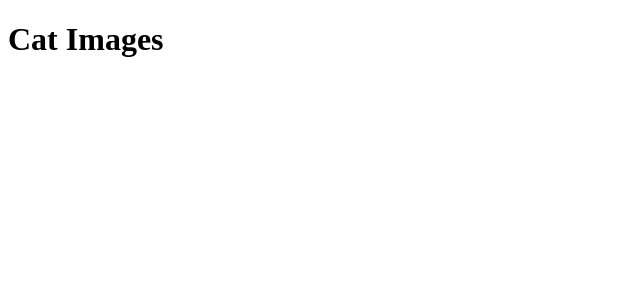
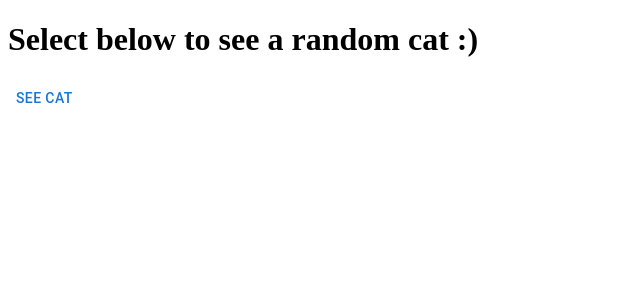
Before and after one commit to amelia-liston/mp-4, a Next.js app: page / in a window 1280 px wide. Shown: the top 300 px of the page, without its empty margins (0-640 px from the left). Built offline with nearby package versions, Linux system fonts and the light colour scheme.

Commit message:
Mostly working

```diff
--- a/app/components/cat-image.tsx
+++ b/app/components/cat-image.tsx
@@ -6,7 +6,7 @@ const AllCatsDiv=styled.div`
     display: flex;
     flex-flow: row wrap;
     justify-content: space-evenly;
-    background-color: #D1F6FF;
+    background-color: lightblue;
 `;
 
 const OneCatDiv=styled.div`
@@ -20,6 +20,7 @@ const OneCatDiv=styled.div`
     font: small-caps calc(2px + 1vw) "SF Pro Rounded";
     text-align: center;
     border-radius: 15px;
+    background-color: pink;
 `;
 
 const StyledImage=styled.img`
@@ -34,7 +35,6 @@ export default function Cats(props: {data:CatData[]}){
                 {
                     props.data.map((cat: CatData) =>
                         <OneCatDiv key={cat.id} >
-                            <h1>{cat.id}</h1>
                             <StyledImage src={cat.url} alt={`image of a cat`}/>
                         </OneCatDiv>
                     )
--- a/app/components/header.tsx
+++ b/app/components/header.tsx
@@ -5,7 +5,7 @@ export default function Header() {
     return(
         <>
             <header className="flex justify-between items-center h-20">
-                <h2 className="text-4xl font-semibold p-4">MP-4</h2>
+                <h2 className="text-4xl font-semibold p-4">Random Cat Images!</h2>
                 <nav className="p-2 m-4">
                     <Link href="/" className={linkStyling}>
                         Home
--- a/app/lib/route.ts
+++ b/app/lib/route.ts
@@ -3,7 +3,7 @@ import {CatType} from "@/app/types/cat";
 
 export async function getCatData(): Promise<CatType | null> {
     try{
-        const res = await fetch(`https://api.thecatapi.com/v1/images/search?limit=10?api_key=${process.env.CAT_API_KEY}`);
+        const res = await fetch(`https://api.thecatapi.com/v1/images/search?limit=1?api_key=${process.env.CAT_API_KEY}`);
         const data = await res.json();
         return data;
     } catch (error) {
--- a/app/page.tsx
+++ b/app/page.tsx
@@ -1,24 +1,19 @@
 "use client";
+import Button from "@mui/material/Button";
 
-// import {useState, useEffect} from 'react';
-import {getCatData} from "@/app/lib/route";
-import Cats from "@/app/components/cat-image";
 
 
 export default function Home() {
-    //const [type, setType] = useState('');
-    // const handleChange = async (event: SelectChangeEvent) => {
-    //     setType(event.target.value as string);
-    //     const artType = type.trim() as string;
-    //     const {data} = await getArtData(artType);
-    //     console.log(data);
-    // };
 
   return (
     <>
         <div>
-            <h1>Cat Images</h1>
-
+            <h1>Select below to see a random cat :)</h1>
+            <form action={"/cat"} method="POST">
+                <Button type="submit" color="primary">
+                    See Cat
+                </Button>
+            </form>
         </div>
     </>
   );
```
